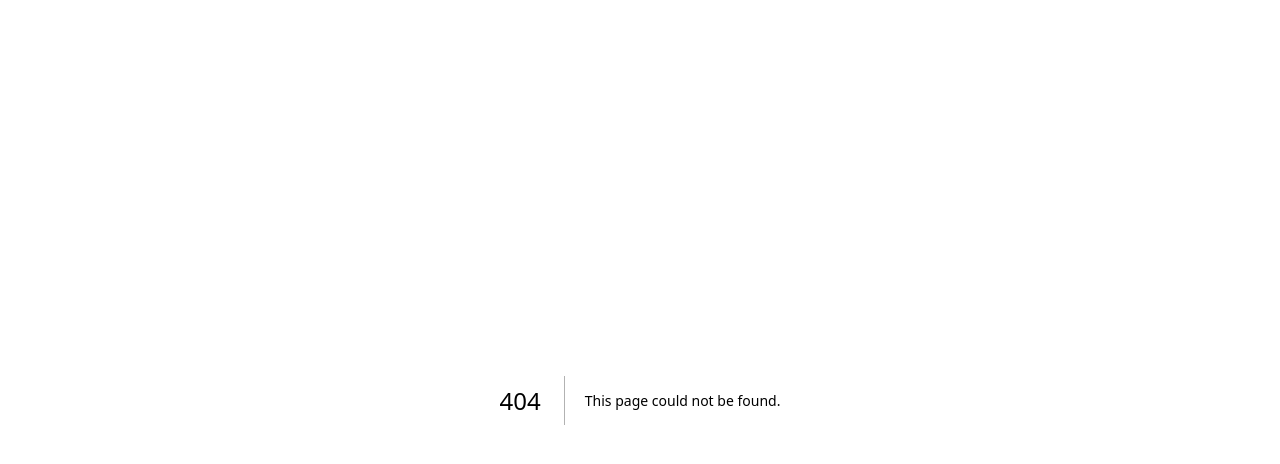
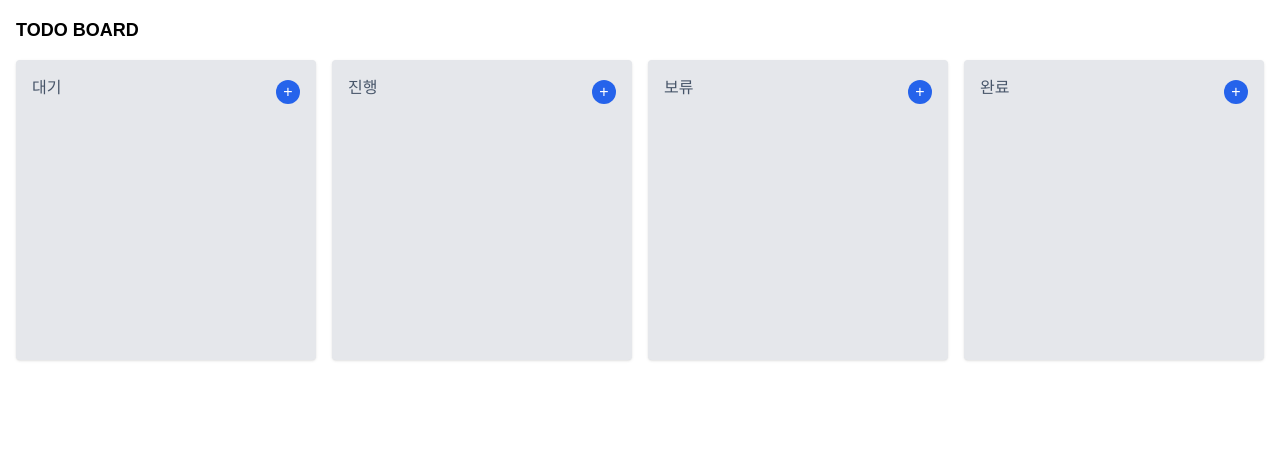
Before and after one commit to ohwowoAo/NEJ_ToDoPage, a Next.js app: page /main in a window 1280 px wide. Before the commit this address had no page. Shown: the top 464 px of the page. Built offline with nearby package versions, Linux system fonts and the light colour scheme.

Commit message:
feat : 추가,수정,삭제 로직 개발

```diff
--- /dev/null
+++ b/src/app/main/page.tsx
@@ -0,0 +1,309 @@
+"use client";
+import { useState, useEffect, useRef } from "react";
+import { useDrag, useDrop } from "react-dnd";
+import { nanoid } from "nanoid";
+import { Ellipsis } from "lucide-react";
+
+type BoardType = "대기" | "진행" | "보류" | "완료";
+
+interface TaskType {
+  id: string;
+  content: string;
+  board: BoardType;
+}
+
+const BOARDS: BoardType[] = ["대기", "진행", "보류", "완료"];
+
+export default function Kanban() {
+  const [tasks, setTasks] = useState<TaskType[]>(() => {
+    const savedTasks = localStorage.getItem("tasks");
+    return savedTasks ? (JSON.parse(savedTasks) as TaskType[]) : [];
+  });
+
+  useEffect(() => {
+    localStorage.setItem("tasks", JSON.stringify(tasks));
+  }, [tasks]);
+
+  const addTask = (content: string, board: BoardType) => {
+    if (!content.trim()) return;
+    const newTask = { id: nanoid(), content, board };
+    setTasks((prev) => [...prev, newTask]);
+  };
+
+  const moveTask = (
+    taskId: string,
+    toBoard: BoardType,
+    targetIndex?: number
+  ) => {
+    setTasks((prev) => {
+      const updatedTasks = [...prev];
+      const taskIndex = updatedTasks.findIndex((task) => task.id === taskId);
+      if (taskIndex === -1) return prev;
+
+      const task = { ...updatedTasks[taskIndex], board: toBoard };
+      updatedTasks.splice(taskIndex, 1);
+      if (targetIndex !== undefined) {
+        updatedTasks.splice(targetIndex, 0, task);
+      } else {
+        updatedTasks.push(task);
+      }
+
+      return updatedTasks;
+    });
+  };
+
+  const deleteTask = (taskId: string) => {
+    setTasks((prev) => prev.filter((task) => task.id !== taskId));
+  };
+
+  return (
+    <div className="p-4 flex flex-col min-h-screen">
+      <h1 className="font-bold text-black text-lg">TODO BOARD</h1>
+      <div className="flex gap-4 w-full mt-4">
+        {BOARDS.map((board) => (
+          <Board
+            key={board}
+            title={board}
+            tasks={tasks.filter((t) => t.board === board)}
+            moveTask={moveTask}
+            deleteTask={deleteTask}
+            setTasks={setTasks}
+            addTask={addTask}
+          />
+        ))}
+      </div>
+    </div>
+  );
+}
+
+const Board = ({
+  title,
+  tasks,
+  moveTask,
+  deleteTask,
+  setTasks,
+  addTask,
+}: {
+  title: BoardType;
+  tasks: TaskType[];
+  moveTask: (taskId: string, toBoard: BoardType, targetIndex?: number) => void;
+  deleteTask: (taskId: string) => void;
+  setTasks: React.Dispatch<React.SetStateAction<TaskType[]>>;
+  addTask: (content: string, board: BoardType) => void;
+}) => {
+  const [isModalOpen, setIsModalOpen] = useState(false);
+  const [newTaskContent, setNewTaskContent] = useState("");
+  const [{ isOver }, drop] = useDrop({
+    accept: "TASK",
+    drop: (item: { id: string }) => moveTask(item.id, title),
+    collect: (monitor) => ({
+      isOver: monitor.isOver(),
+    }),
+  });
+
+  const [, drag] = useDrag({
+    type: "TASK",
+    item: { id: title },
+    collect: (monitor) => ({
+      isDragging: !!monitor.isDragging(),
+    }),
+  });
+
+  const combinedRef = useRef<HTMLDivElement>(null);
+
+  drag(drop(combinedRef));
+
+  // 엔터 키로 할 일 추가
+  const handleKeyDown = (e: React.KeyboardEvent) => {
+    if (e.key === "Enter") {
+      addTask(newTaskContent, title);
+      setNewTaskContent("");
+      setIsModalOpen(false);
+    }
+  };
+
+  // 배경 클릭 시 팝업 닫기
+  const handleBackgroundClick = (e: React.MouseEvent) => {
+    e.stopPropagation(); // 이벤트 전파 방지
+    setIsModalOpen(false);
+  };
+
+  return (
+    <div
+      ref={combinedRef}
+      className={`w-1/4 bg-gray-200 p-4 rounded shadow min-h-[300px] ${
+        isOver ? "bg-blue-100" : ""
+      }`}
+    >
+      <div className="flex justify-between items-center">
+        <h2 className="mb-2 text-slate-600">{title}</h2>
+        <button
+          onClick={() => setIsModalOpen(true)} // + 눌러 팝업창 띄우기
+          className="bg-blue-600 text-white p-2 rounded-full w-6 h-6 flex justify-center items-center"
+        >
+          +
+        </button>
+      </div>
+      {tasks.map((task, index) => (
+        <Task
+          key={task.id}
+          task={task}
+          moveTask={moveTask}
+          deleteTask={deleteTask}
+          setTasks={setTasks}
+          index={index}
+        />
+      ))}
+      {/* Task 추가 팝업 */}
+      {isModalOpen && (
+        <div
+          onClick={handleBackgroundClick} // 배경 클릭 시 팝업 닫기
+          className="fixed inset-0 bg-gray-500 bg-opacity-50 flex justify-center items-center"
+        >
+          <div
+            className="bg-white p-4 rounded shadow-lg w-72"
+            onClick={(e) => e.stopPropagation()}
+          >
+            <input
+              type="text"
+              value={newTaskContent}
+              onChange={(e) => setNewTaskContent(e.target.value)}
+              onKeyDown={handleKeyDown} // 엔터 키 처리
+              className="border p-2 w-full rounded text-slate-600"
+              placeholder="할 일 입력"
+            />
+            <div className="flex gap-2 mt-4 justify-center">
+              <button
+                onClick={() => {
+                  addTask(newTaskContent, title); // 해당 보드에 할 일 추가
+                  setNewTaskContent("");
+                  setIsModalOpen(false);
+                }}
+                className="bg-blue-500 text-white p-2 rounded"
+              >
+                추가
+              </button>
+              <button
+                onClick={() => setIsModalOpen(false)}
+                className="bg-gray-300 p-2 rounded"
+              >
+                취소
+              </button>
+            </div>
+          </div>
+        </div>
+      )}
+    </div>
+  );
+};
+
+const Task = ({
+  task,
+  moveTask,
+  index,
+  deleteTask,
+  setTasks,
+}: {
+  task: TaskType;
+  moveTask: (taskId: string, toBoard: BoardType, targetIndex?: number) => void;
+  index: number;
+  deleteTask: (taskId: string) => void;
+  setTasks: React.Dispatch<React.SetStateAction<TaskType[]>>;
+}) => {
+  const [isModalOpen, setIsModalOpen] = useState(false);
+  const [newContent, setNewContent] = useState(task.content); // 수정할 내용
+  const ref = useRef<HTMLDivElement>(null);
+
+  const [{ isDragging }, drag] = useDrag({
+    type: "TASK",
+    item: { id: task.id },
+    collect: (monitor) => ({
+      isDragging: !!monitor.isDragging(),
+    }),
+  });
+
+  const [, drop] = useDrop({
+    accept: "TASK",
+    hover: (draggedItem: { id: string }) => {
+      if (draggedItem.id !== task.id) {
+        moveTask(draggedItem.id, task.board, index);
+      }
+    },
+  });
+
+  drag(drop(ref));
+
+  // 배경 클릭 시 팝업 닫기
+  const handleBackgroundClick = (e: React.MouseEvent) => {
+    e.stopPropagation(); // 이벤트 전파 방지
+    setIsModalOpen(false);
+  };
+
+  return (
+    <div>
+      <div
+        ref={ref}
+        className={`p-2 border rounded bg-white mt-2 text-slate-700 flex justify-between items-center ${
+          isDragging ? "opacity-50" : ""
+        }`}
+      >
+        <p>{task.content}</p>
+        <button
+          onClick={() => setIsModalOpen(true)}
+          className="border border-slate-300 rounded-md w-7 h-5 flex justify-center items-center"
+        >
+          <Ellipsis className="w-4" />
+        </button>
+      </div>
+
+      {/* 팝업창 */}
+      {isModalOpen && (
+        <div
+          onClick={handleBackgroundClick}
+          className="fixed inset-0 bg-gray-500 bg-opacity-50 flex justify-center items-center"
+        >
+          <div
+            className="bg-white p-4 rounded shadow-lg w-72"
+            onClick={(e) => e.stopPropagation()}
+          >
+            <input
+              type="text"
+              value={newContent}
+              onChange={(e) => setNewContent(e.target.value)}
+              className="border p-2 w-full rounded text-slate-600"
+            />
+            <div className="flex gap-2 mt-4 justify-center">
+              <button
+                onClick={() => {
+                  const updatedTask = { ...task, content: newContent };
+                  setTasks((prev) =>
+                    prev.map((t) => (t.id === task.id ? updatedTask : t))
+                  );
+                  setIsModalOpen(false);
+                }}
+                className="bg-blue-500 text-white p-2 rounded"
+              >
+                수정
+              </button>
+              <button
+                onClick={() => {
+                  deleteTask(task.id);
+                  setIsModalOpen(false);
+                }}
+                className="bg-red-500 text-white p-2 rounded"
+              >
+                삭제
+              </button>
+              <button
+                onClick={() => setIsModalOpen(false)}
+                className="bg-gray-300 p-2 rounded"
+              >
+                취소
+              </button>
+            </div>
+          </div>
+        </div>
+      )}
+    </div>
+  );
+};
```
